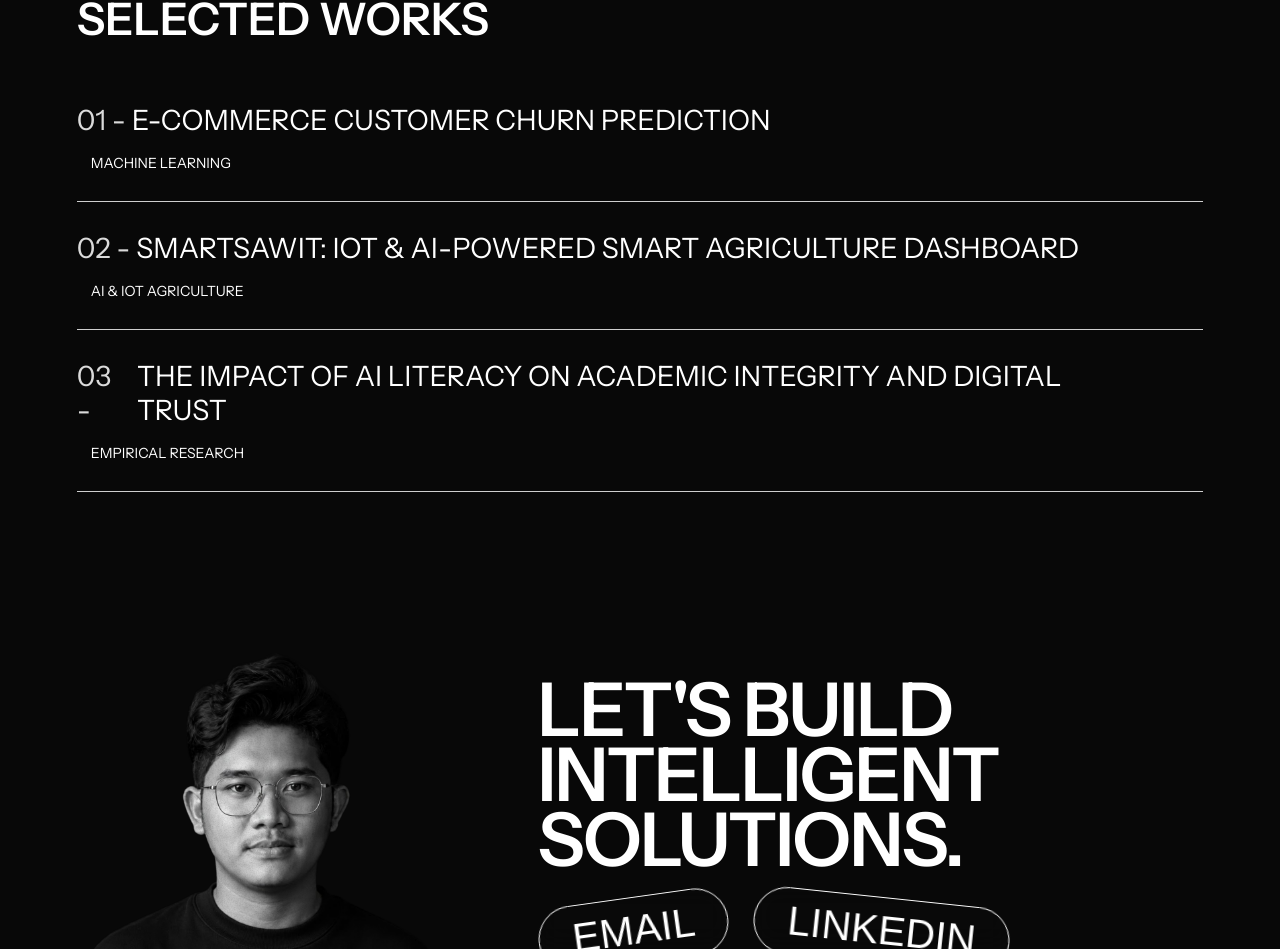
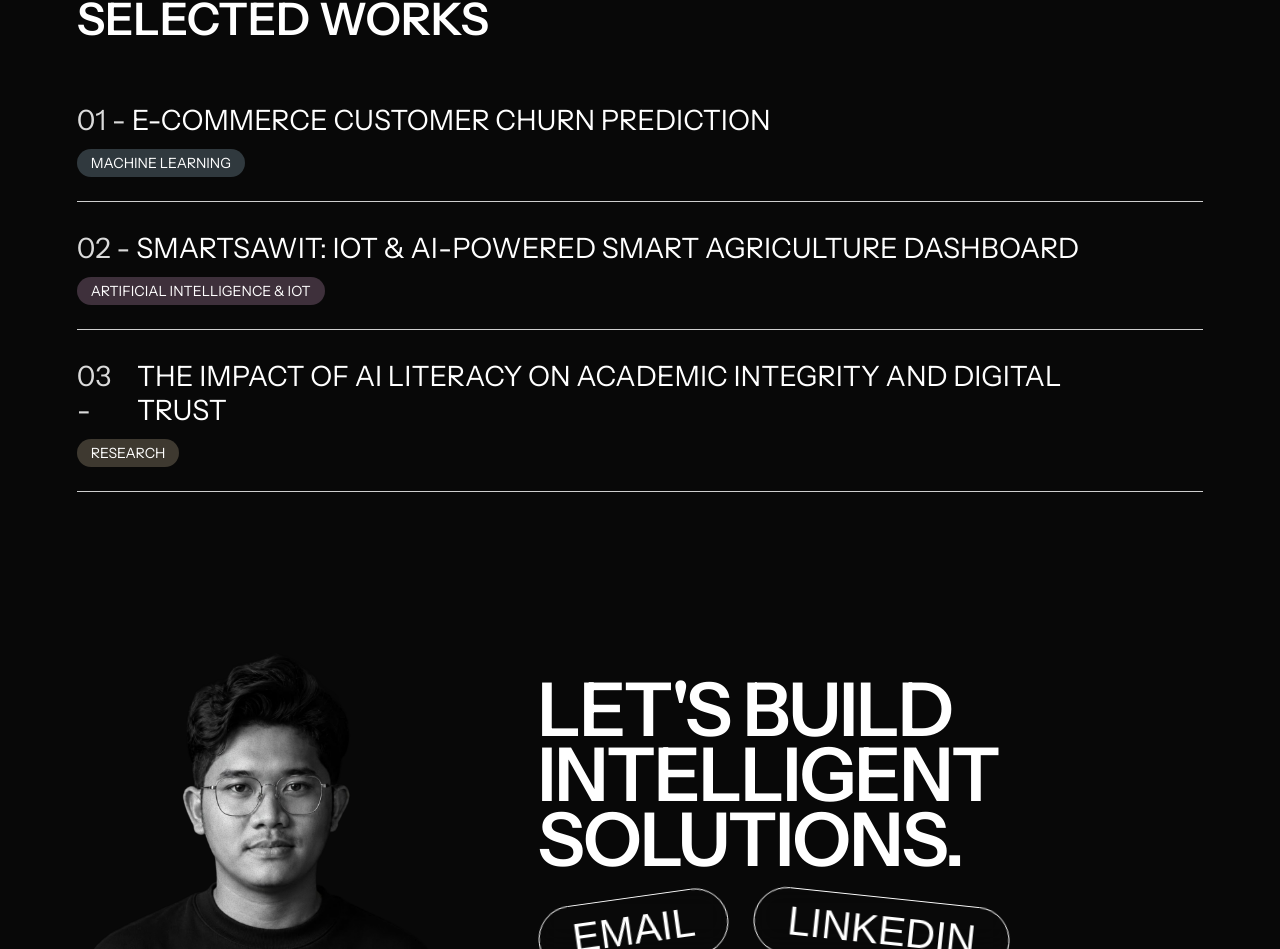
Before and after one commit to bnyuu/bnyuu.github.io, a React (Vite) app: page / in a window 1280 px wide. Shown: the part 3887-4836 px from the top of the page. Built offline with nearby package versions, Linux system fonts and the light colour scheme.

Commit message:
fix: restore colored category badges for projects in Selected Works and Modal

```diff
--- a/src/components/ProjectModal.jsx
+++ b/src/components/ProjectModal.jsx
@@ -40,7 +40,7 @@ export default function ProjectModal({ project, onClose }) {
           <div className="modal-header-block">
             <div className="modal-meta-row">
               <span className="modal-mono-badge">{project.number || 'PROJECT'}</span>
-              <span className="modal-mono-tag">{project.category || 'Portfolio Work'}</span>
+              <span className={`work-tag ${project.tagClass}`}>{project.tag || project.category}</span>
             </div>
 
             <h3 className="modal-title">
--- a/src/components/SelectedWorks.jsx
+++ b/src/components/SelectedWorks.jsx
@@ -97,8 +97,8 @@ export default function SelectedWorks({ onSelectProject }) {
                 </div>
               </div>
 
-              <div className="work-tag work-tag-mono" data-node-id={project.tagNodeId || `14:46${index}`}>
-                <span>{project.tag || project.category}</span>
+              <div className={`work-tag ${project.tagClass}`} data-node-id={project.tagNodeId || `14:46${index}`}>
+                <span>{project.tag}</span>
               </div>
             </div>
           ))}
--- a/src/data/projectsData.js
+++ b/src/data/projectsData.js
@@ -4,7 +4,8 @@ export const projectsData = [
     number: '01 -',
     title: 'E-Commerce Customer Churn Prediction',
     category: 'Machine Learning Project',
-    tag: 'Machine Learning',
+    tag: 'MACHINE LEARNING',
+    tagClass: 'tag-ml',
     summary: 'Predictive modeling platform designed to evaluate and forecast customer churn across 50,000 e-commerce customer profiles.',
     highlights: [
       'Built and compared Machine Learning models, including Random Forest, Decision Tree, and Logistic Regression, to predict customer churn using a dataset of 50,000 e-commerce customers.',
@@ -26,7 +27,8 @@ export const projectsData = [
     number: '02 -',
     title: 'SmartSawit: IoT & AI-Powered Smart Agriculture Dashboard',
     category: 'IoT & Artificial Intelligence',
-    tag: 'AI & IoT Agriculture',
+    tag: 'ARTIFICIAL INTELLIGENCE & IOT',
+    tagClass: 'tag-ai',
     summary: 'Real-time digital telemetry monitoring dashboard and AI-driven precision irrigation system for oil palm plantations.',
     highlights: [
       'Developed a real-time digital monitoring web dashboard utilizing Internet of Things (IoT) technology (ESP32, DHT11, and Soil Hygrometer sensors) to track critical plantation metrics such as soil moisture, humidity, and temperature.',
@@ -69,7 +71,8 @@ export const projectsData = [
     number: '03 -',
     title: 'The Impact of AI Literacy on Academic Integrity and Digital Trust',
     category: 'Academic Research & Empirical Analytics',
-    tag: 'Empirical Research',
+    tag: 'RESEARCH',
+    tagClass: 'tag-re',
     summary: 'Quantitative statistical research evaluating the empirical impact of generative AI literacy on academic integrity and digital trust among university students.',
     highlights: [
       'Co-authored a quantitative correlational study involving 213 university undergraduates in Bekasi City to evaluate the impact of AI literacy on academic integrity and digital trust, supporting SDG 4.',
```
